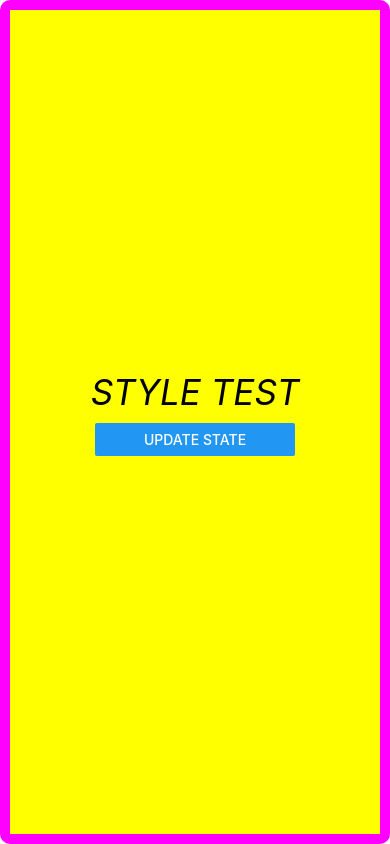
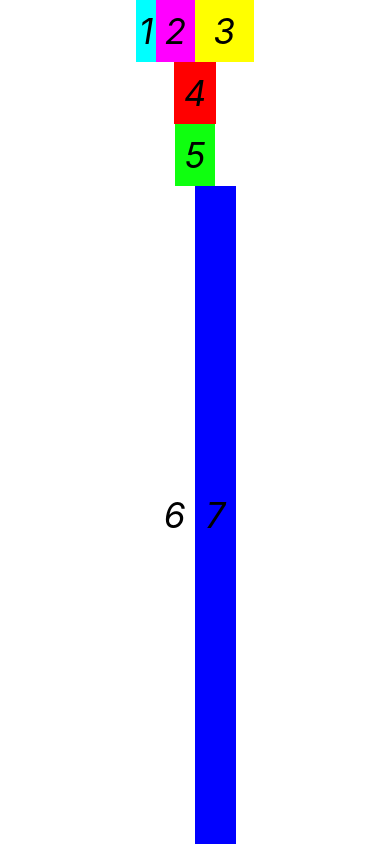
Before and after one commit to thomas-che/react-native-mash, a React Native app: screen / in a window 390 px wide. Built offline with nearby package versions, Linux system fonts and the light colour scheme.

Commit message:
Responsive UI with Flexbox

```diff
--- a/App.js
+++ b/App.js
@@ -11,9 +11,34 @@ export default function App() {
 
 	return (
         <View style={styles.body}>
-			<Text style={styles.text}>{name}</Text>
-			<View style={styles.button}>
-				<Button title='Update State' onPress={onClickHandler}></Button>
+            <View style={styles.row}>
+                <View style={styles.view1}>
+                    <Text style={styles.text}>1</Text>
+                </View>
+                <View style={styles.view2}>
+                    <Text style={styles.text}>2</Text>
+                </View>
+                <View style={styles.view3}>
+                    <Text style={styles.text}>3</Text>
+                </View>
+            </View>
+            <View style={styles.row}>
+                <View style={styles.view4}>
+                    <Text style={styles.text}>4</Text>
+                </View>
+            </View>
+            <View style={styles.row}>
+                <View style={styles.view5}>
+                    <Text style={styles.text}>5</Text>
+                </View>
+            </View>
+            <View style={styles.big_row}>
+                <View style={styles.view6}>
+                    <Text style={styles.text}>6</Text>
+                </View>
+                <View style={styles.view7}>
+                    <Text style={styles.text}>7</Text>
+                </View>
             </View>
         </View>
 
@@ -23,22 +48,70 @@ export default function App() {
 const styles = StyleSheet.create({
 	body: {
 		flex: 1,
+		flexDirection: 'column',
+		backgroundColor: '#ffffff',
+		alignItems: 'center',
+		justifyContent: 'flex-start',
+	  },
+	  row: {
+		flexDirection: 'row',
+		backgroundColor: '#ffffff',
+		alignItems: 'center',
+		justifyContent: 'center',
+	  },
+	  big_row: {
+		flex: 1,
+		flexDirection: 'row',
+		backgroundColor: '#ffffff',
+		alignItems: 'stretch',
+		justifyContent: 'center',
+	  },
+	  view1: {
+		flex: 1,
+		backgroundColor: '#00ffff',
+		alignItems: 'center',
+		justifyContent: 'center',
+	  },
+	  view2: {
+		flex: 2,
+		backgroundColor: '#ff00ff',
+		alignItems: 'center',
+		justifyContent: 'center',
+	  },
+	  view3: {
+		flex: 3,
 		backgroundColor: '#ffff00',
 		alignItems: 'center',
 		justifyContent: 'center',
-		borderWidth: 10,
-		borderColor: '#ff00ff',
-		borderRadius: 10,
+	  },
+	  view4: {
+		flex: 1,
+		backgroundColor: '#ff0000',
+		alignItems: 'center',
+		justifyContent: 'center',
+	  },
+	  view5: {
+		flex: 1,
+		backgroundColor: '#0fff0f',
+		alignItems: 'center',
+		justifyContent: 'center',
+	  },
+	  view6: {
+		flex: 1,
+		backgroundColor: '#ffffff',
+		alignItems: 'center',
+		justifyContent: 'center',
+	  },
+	  view7: {
+		flex: 1,
+		backgroundColor: '#0000ff',
+		alignItems: 'center',
+		justifyContent: 'center',
 	  },
 	  text: {
 		color: '#000000',
 		fontSize: 35,
 		fontStyle: 'italic',
 		margin: 10,
-		textTransform: 'uppercase'
 	  },
-	button: {
-		width: 200,
-		height: 60,
-	}
 });
```
Also changed, not shown: 2 other files (tests, documents, lock files or other folders). Lines whose indentation alone changed are shown as unchanged.
